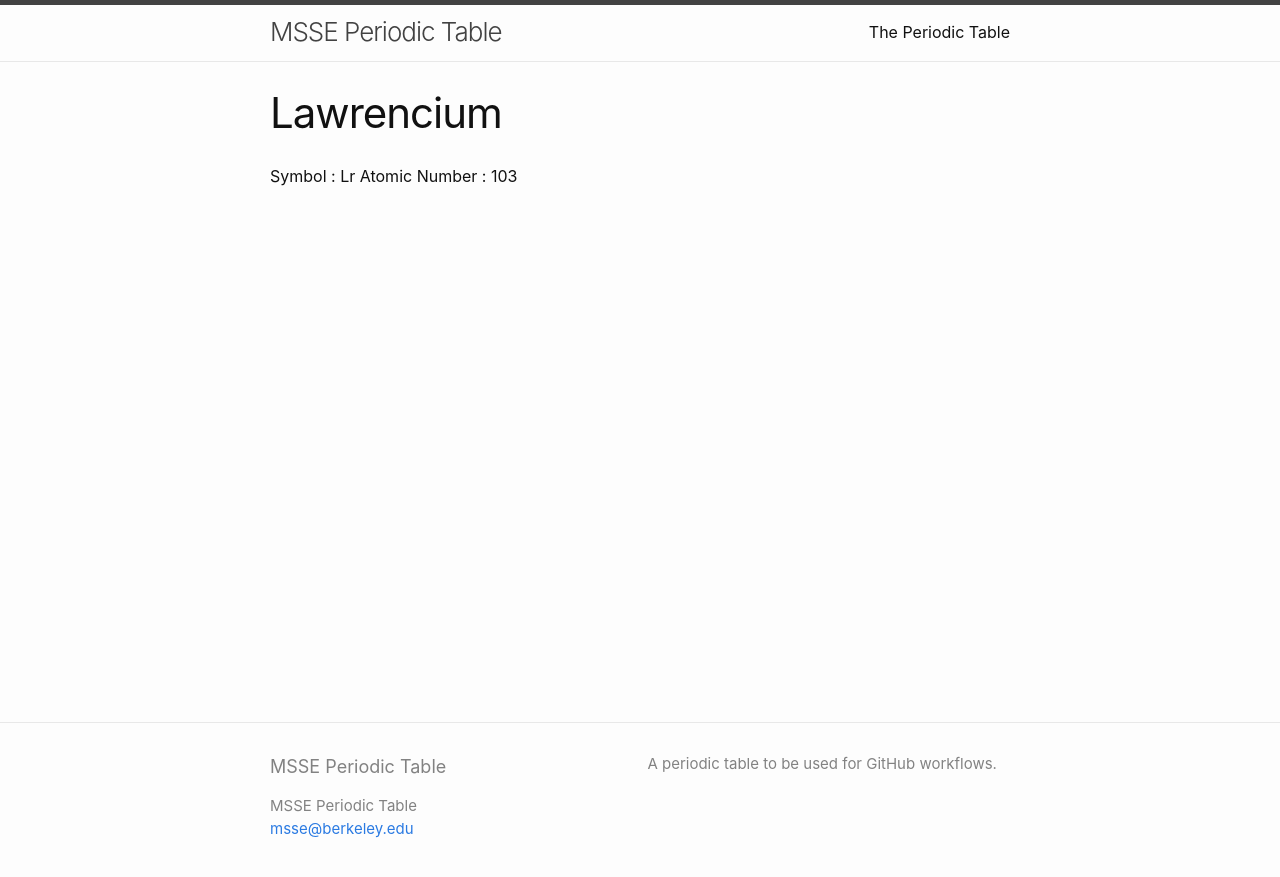
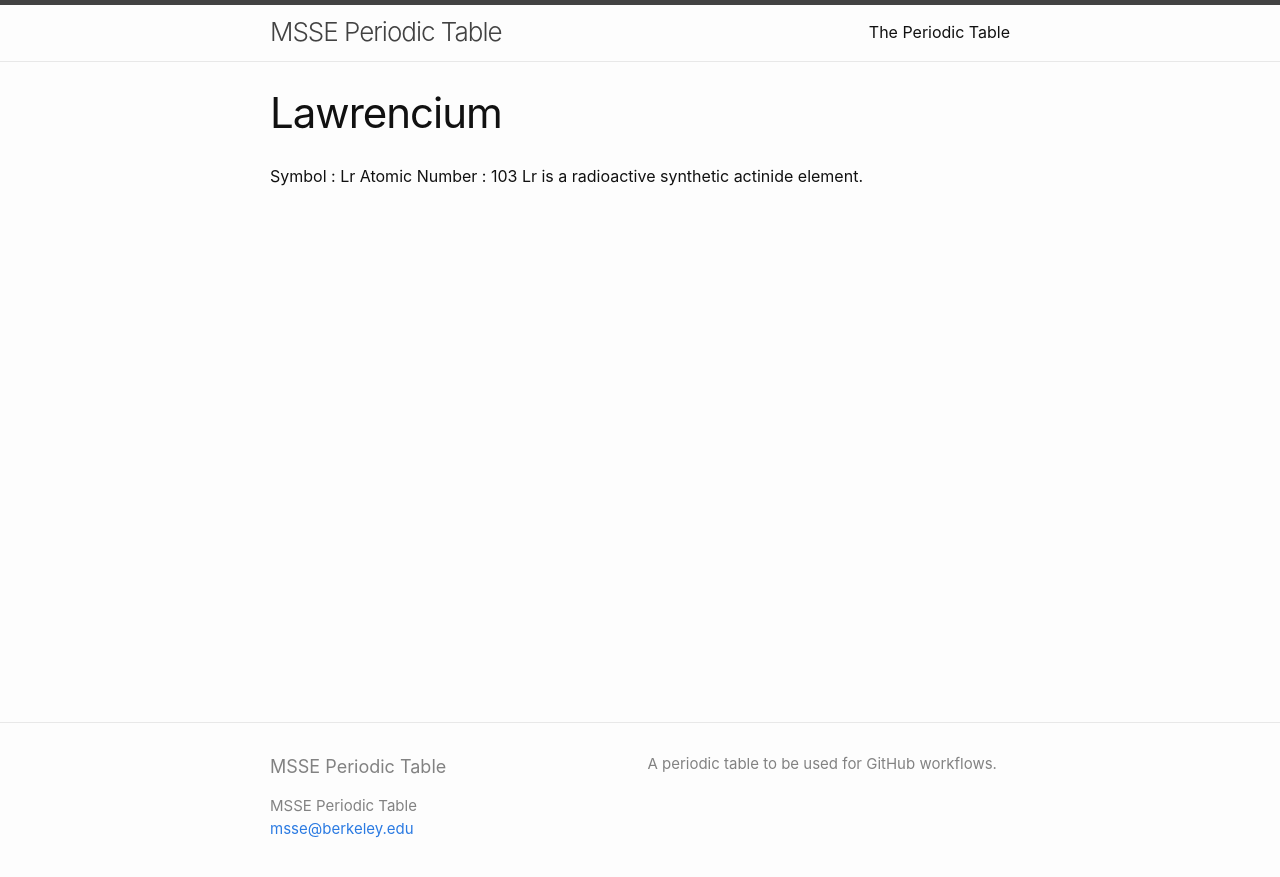
Before and after one commit to msse-chem-280-2025/periodic-table, a Jekyll site: the page built from elements/Lawrencium.md, in a window 1280 px wide. Shown: the top 877 px of the page. Built offline with Jekyll 4.4.1, drawn with Linux system fonts in a browser that asks for light colours.

Commit message:
Update Lawrencium.md

```diff
--- a/elements/Lawrencium.md
+++ b/elements/Lawrencium.md
@@ -4,3 +4,4 @@ title: Lawrencium
 ---
 Symbol : Lr
 Atomic Number : 103
+Lr is a radioactive synthetic actinide element.
```
